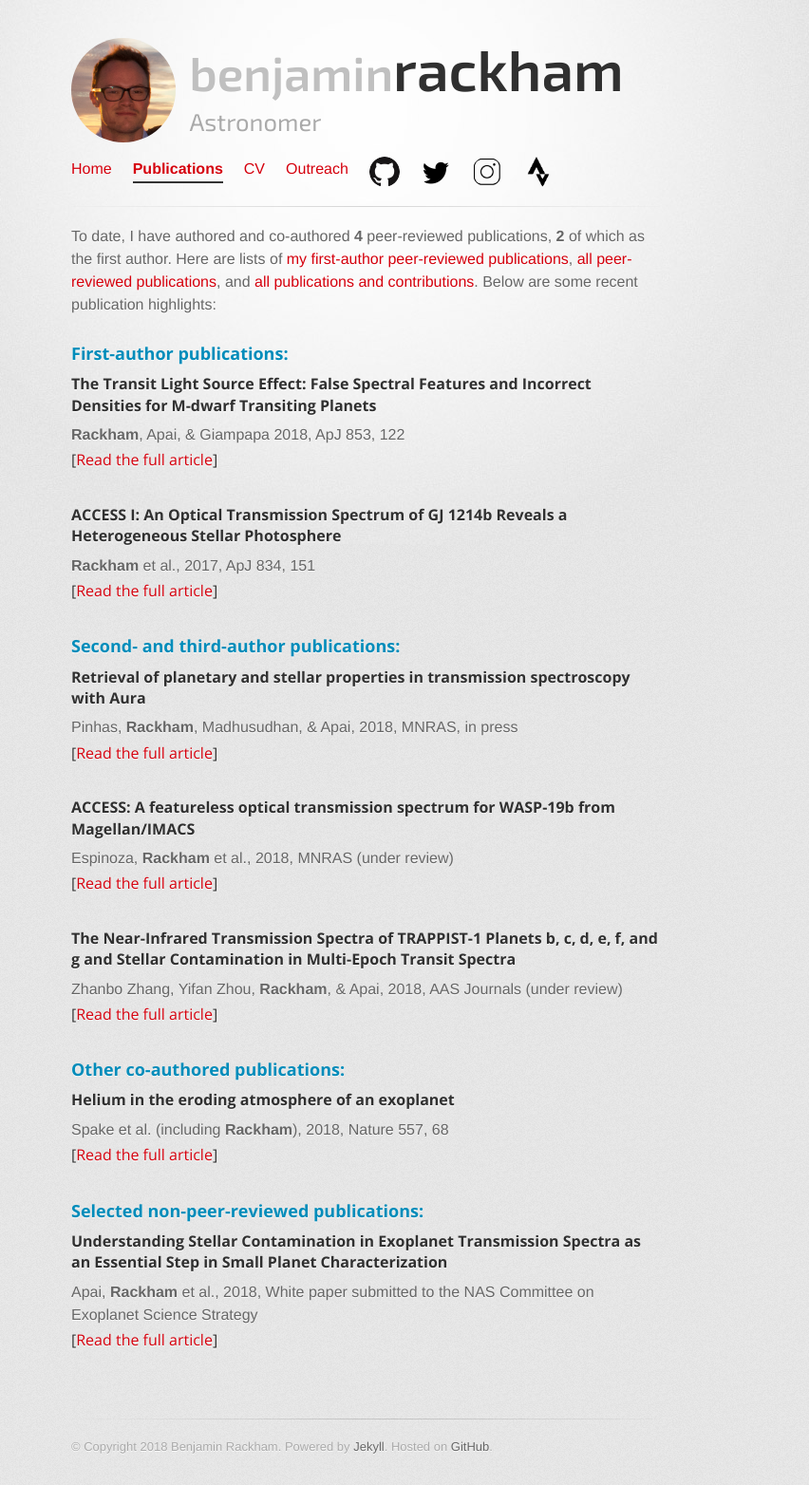
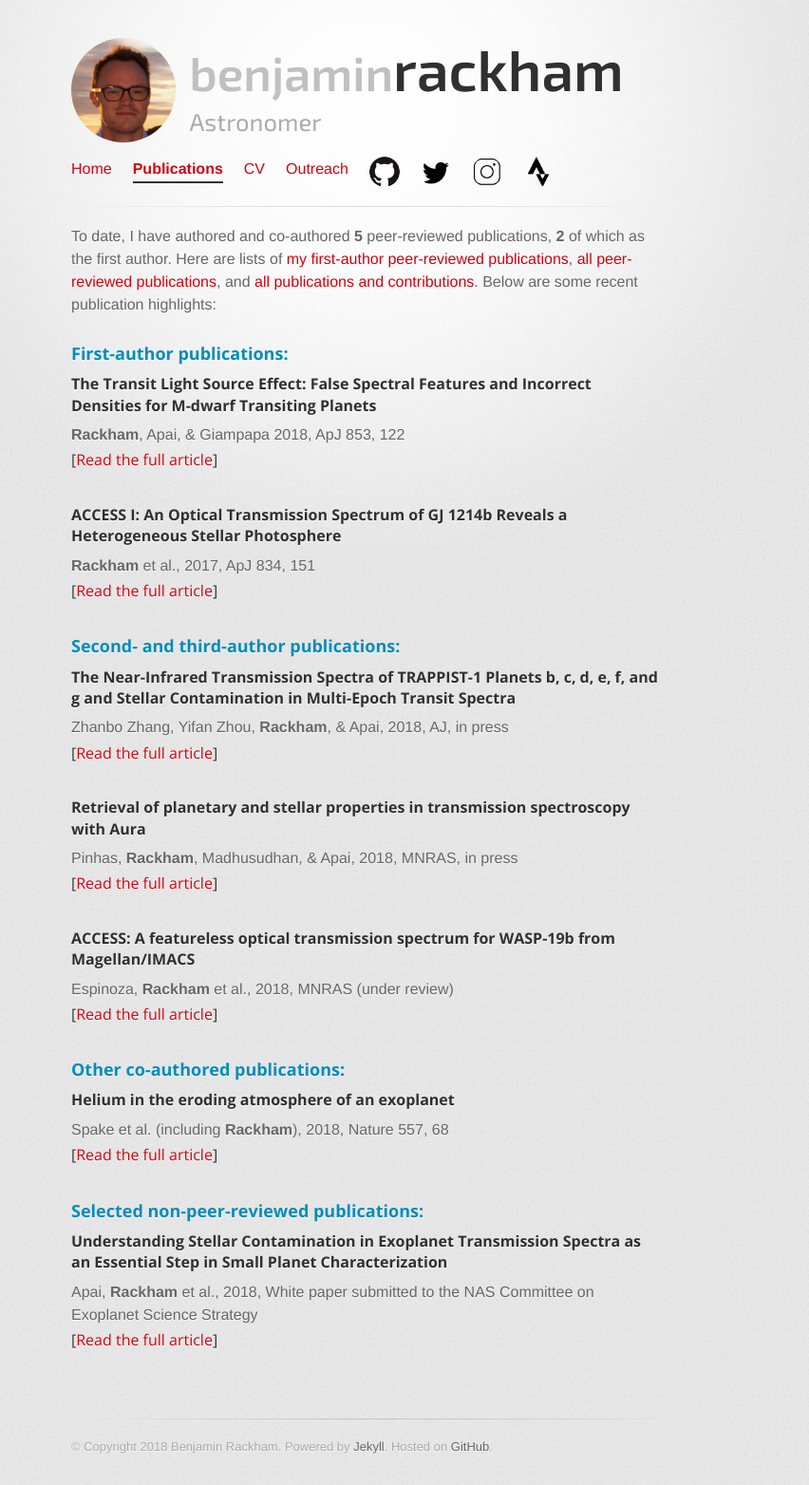
Before and after one commit to brackham/brackham.github.io, a Jekyll site: the page built from publications/index.html, in a window 1280 px wide. Shown: the whole page at 95% size, without its empty margins (255-1107 px from the left). Built offline with Jekyll 4.4.1, drawn with Linux system fonts in a browser that asks for light colours.

Commit message:
Zhang et al. 2018 -> in press

```diff
--- a/publications/index.html
+++ b/publications/index.html
@@ -5,7 +5,7 @@ current: publications
 description: My Publications
 ---
 
-To date, I have authored and co-authored <b>4</b> peer-reviewed publications, <b>2</b> of which as the first author.
+To date, I have authored and co-authored <b>5</b> peer-reviewed publications, <b>2</b> of which as the first author.
 Here are lists of
 <a href="https://ui.adsabs.harvard.edu/#/public-libraries/7BjXy1TzQ4-HubMUiOfMCQ" target="_blank">my first-author peer-reviewed publications</a>,
 <a href="https://ui.adsabs.harvard.edu/#/public-libraries/qsq2WnsfR7u9_lXNtslG-A" target="_blank">all peer-reviewed publications</a>,
@@ -45,6 +45,12 @@ Below are some recent publication highlights:
 <section id="second-author">
   <h3><b>Second- and third-author publications:</b></h3>
   <div class="job">
+    <h4><b>The Near-Infrared Transmission Spectra of TRAPPIST-1 Planets b, c, d, e, f, and g and Stellar Contamination in Multi-Epoch Transit Spectra</b></h4>
+    Zhanbo Zhang, Yifan Zhou, <b>Rackham</b>, &amp; Apai, 2018, AJ, in press<br>
+    <h4>[<a href="https://arxiv.org/abs/1802.02086" target="_blank">Read the full article</a>]</h4>
+  </div>
+  <br>
+  <div class="job">
     <h4><b>Retrieval of planetary and stellar properties in transmission spectroscopy with Aura</b></h4>
     Pinhas, <b>Rackham</b>, Madhusudhan, &amp; Apai, 2018, MNRAS, in press<br>
     <h4>[<a href="http://adsabs.harvard.edu/doi/10.1093/mnras/sty2209" target="_blank">Read the full article</a>]</h4>
@@ -54,12 +60,6 @@ Below are some recent publication highlights:
     <h4><b>ACCESS: A featureless optical transmission spectrum for WASP-19b from Magellan/IMACS</b></h4>
     Espinoza, <b>Rackham</b> et al., 2018, MNRAS (under review)<br>
     <h4>[<a href="https://arxiv.org/abs/1807.10652" target="_blank">Read the full article</a>]</h4>
-  </div>
-  <br>
-  <div class="job">
-    <h4><b>The Near-Infrared Transmission Spectra of TRAPPIST-1 Planets b, c, d, e, f, and g and Stellar Contamination in Multi-Epoch Transit Spectra</b></h4>
-    Zhanbo Zhang, Yifan Zhou, <b>Rackham</b>, &amp; Apai, 2018, AAS Journals (under review)<br>
-    <h4>[<a href="https://arxiv.org/abs/1802.02086" target="_blank">Read the full article</a>]</h4>
   </div>
   <br>
 </section>
```
